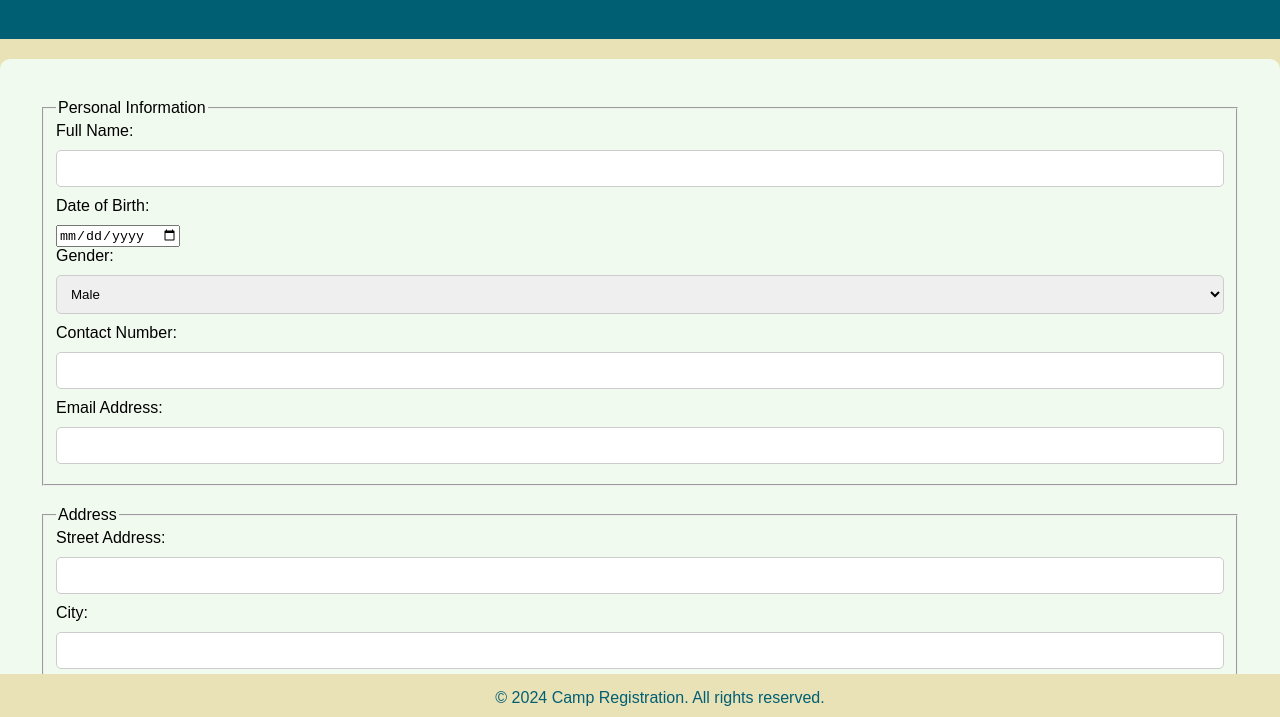
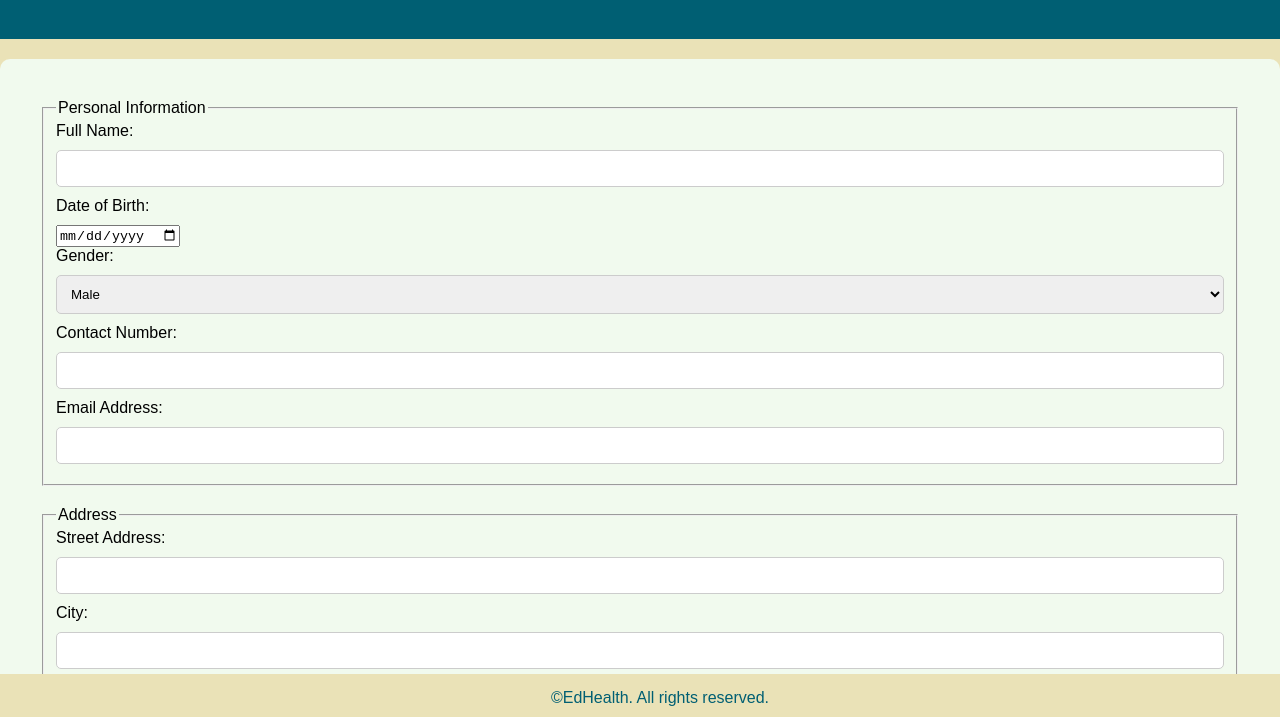
Before and after one commit to Surya-j2004/bolt, a plain HTML site: page registrationForm.html in a window 1280 px wide. Shown: the part 81-798 px from the top of the page. Drawn offline with Linux system fonts and the light colour scheme.

Commit message:
Update registrationForm.html

```diff
--- a/registrationForm.html
+++ b/registrationForm.html
@@ -118,7 +118,7 @@
 
     <!-- Footer -->
     <footer style="background-color: #eae2b7; color: #005f73; padding: 20px; text-align: center; position: fixed; width: 100%; bottom: 0;">
-        <p style="margin-top: -5px">&copy; 2024 Camp Registration. All rights reserved.</p>
+        <p style="margin-top: -5px">&copy;EdHealth. All rights reserved.</p>
     </footer>
 
 </body>
```
